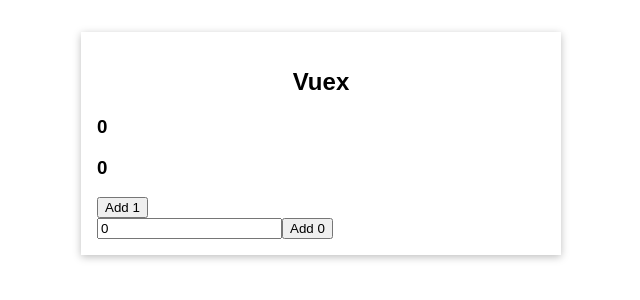
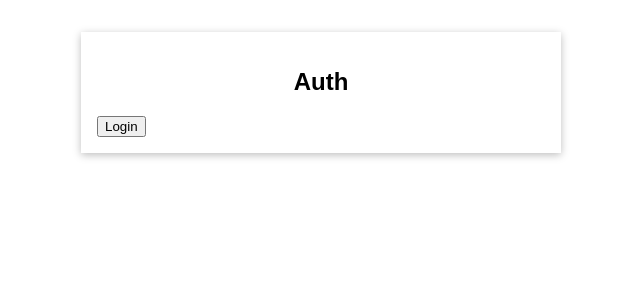
Before and after one commit to Cantzon/Vue-Udemy, a Vue app in the folder Lectures/vuex-01-starting-setup/: page / in a window 1280 px wide. Shown: the top 300 px of the page, without its empty margins (319-959 px from the left). Built offline with nearby package versions, Linux system fonts and the light colour scheme.

Commit message:
added primitive authentication container just to practice using Vuex, state management, getters, actions etc.

```diff
--- a/Lectures/vuex-01-starting-setup/src/App.vue
+++ b/Lectures/vuex-01-starting-setup/src/App.vue
@@ -1,5 +1,5 @@
 <template>
-  <base-container title='Vuex'>
+  <base-container title='Vuex' v-if='loggedIn'>
     <the-counter></the-counter>
     <h3> {{ normalizedCounter }}</h3>
     <button @click='increment'> Add 1</button>
@@ -8,15 +8,20 @@
       <button @click='increase({value: howMuch})'> Add {{ howMuch }}</button>
     </div>
   </base-container>
+  <base-container title='Auth'>
+    <user-auth></user-auth>
+  </base-container>
 </template>
 
 <script>
 import BaseContainer from './components/BaseContainer.vue';
 import TheCounter from './components/TheCounter';
 import { mapGetters, mapActions } from 'vuex';
+import UserAuth from './components/UserAuth';
 
 export default {
   components: {
+    UserAuth,
     TheCounter,
     BaseContainer
   },
@@ -29,7 +34,7 @@ export default {
     // normalizedCounter() {
     //   return this.$store.getters.normalizedCounter;
     // }
-    ...mapGetters(['normalizedCounter'])
+    ...mapGetters(['normalizedCounter', 'loggedIn'])
   },
   methods: {
     // addOne() {
--- /dev/null
+++ b/Lectures/vuex-01-starting-setup/src/components/UserAuth.vue
@@ -0,0 +1,22 @@
+<template>
+  <button @click='logIn' v-if='!loggedIn'>Login</button>
+  <button @click='logOut' v-else>Logout</button>
+</template>
+
+<script>
+import { mapGetters, mapActions } from 'vuex';
+
+export default {
+  name: 'UserAuth',
+  computed: {
+    ...mapGetters(['loggedIn'])
+  },
+  methods: {
+    ...mapActions(['logIn', 'logOut'])
+  }
+};
+</script>
+
+<style scoped>
+
+</style>
--- a/Lectures/vuex-01-starting-setup/src/main.js
+++ b/Lectures/vuex-01-starting-setup/src/main.js
@@ -6,7 +6,8 @@ import App from './App.vue';
 const store = createStore({
   state() {
     return {
-      counter: 0
+      counter: 0,
+      loggedIn: false
     };
   },
   mutations: {
@@ -15,6 +16,9 @@ const store = createStore({
     },
     increase(state, payload) {
       state.counter += payload.value;
+    },
+    setAuth(state, payload) {
+      state.loggedIn = payload.isAuth;
     }
   },
   getters: {
@@ -27,6 +31,9 @@ const store = createStore({
         return 100;
       }
       return currCounter;
+    },
+    loggedIn(state) {
+      return state.loggedIn;
     }
   },
   actions: {
@@ -37,7 +44,20 @@ const store = createStore({
     },
     increase(context, payload) {
       context.commit('increase', payload);
+    },
+    logIn(context) {
+      context.commit({
+        type: 'setAuth',
+        isAuth: true
+      });
+    },
+    logOut(context) {
+      context.commit({
+        type: 'setAuth',
+        isAuth: false
+      });
     }
+
   }
 });
 const app = createApp(App);
```
